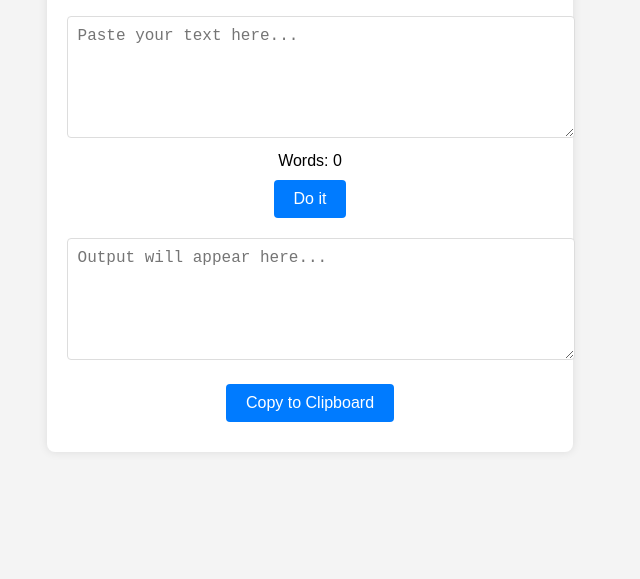
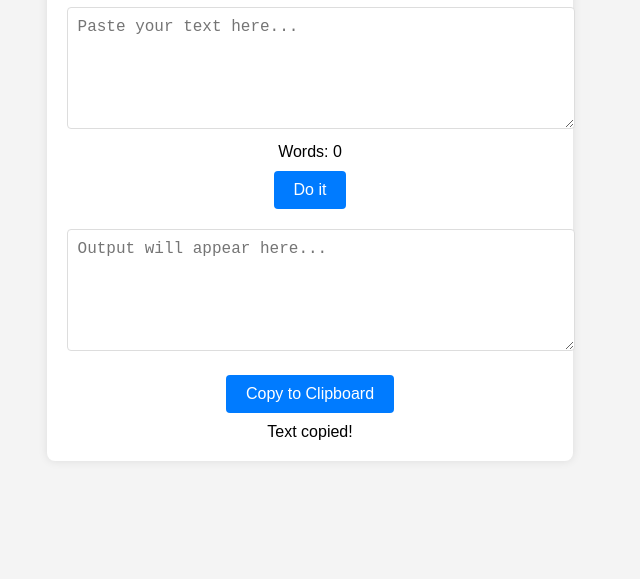
Before and after one commit to ArunJohnJ/training, a plain HTML site: page index.html in a window 1280 px wide. Shown: the part 221-800 px from the top of the page, without its empty margins (330-970 px from the left). Drawn offline with Linux system fonts and the light colour scheme.

Commit message:
Update index.html

```diff
--- a/index.html
+++ b/index.html
@@ -14,6 +14,7 @@
         <button id="doItButton" onclick="processText()">Do it</button>
         <textarea id="outputText" readonly placeholder="Output will appear here..."></textarea>
         <button id="copyButton" onclick="copyToClipboard()">Copy to Clipboard</button>
+        <div class="copy-notification" id="copyNotification">Text copied!</div>
     </div>
     <script src="script.js"></script>
 </body>
```
